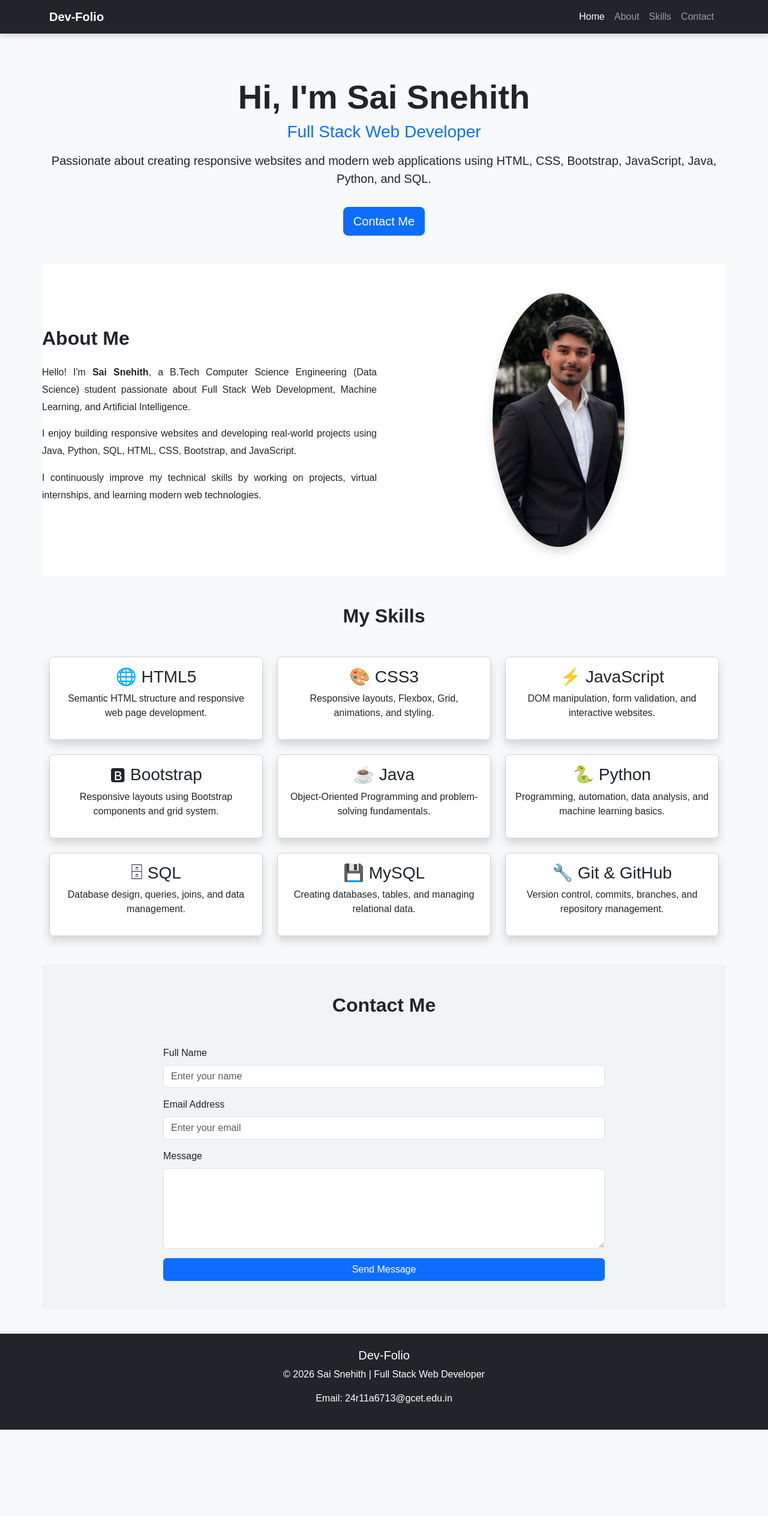
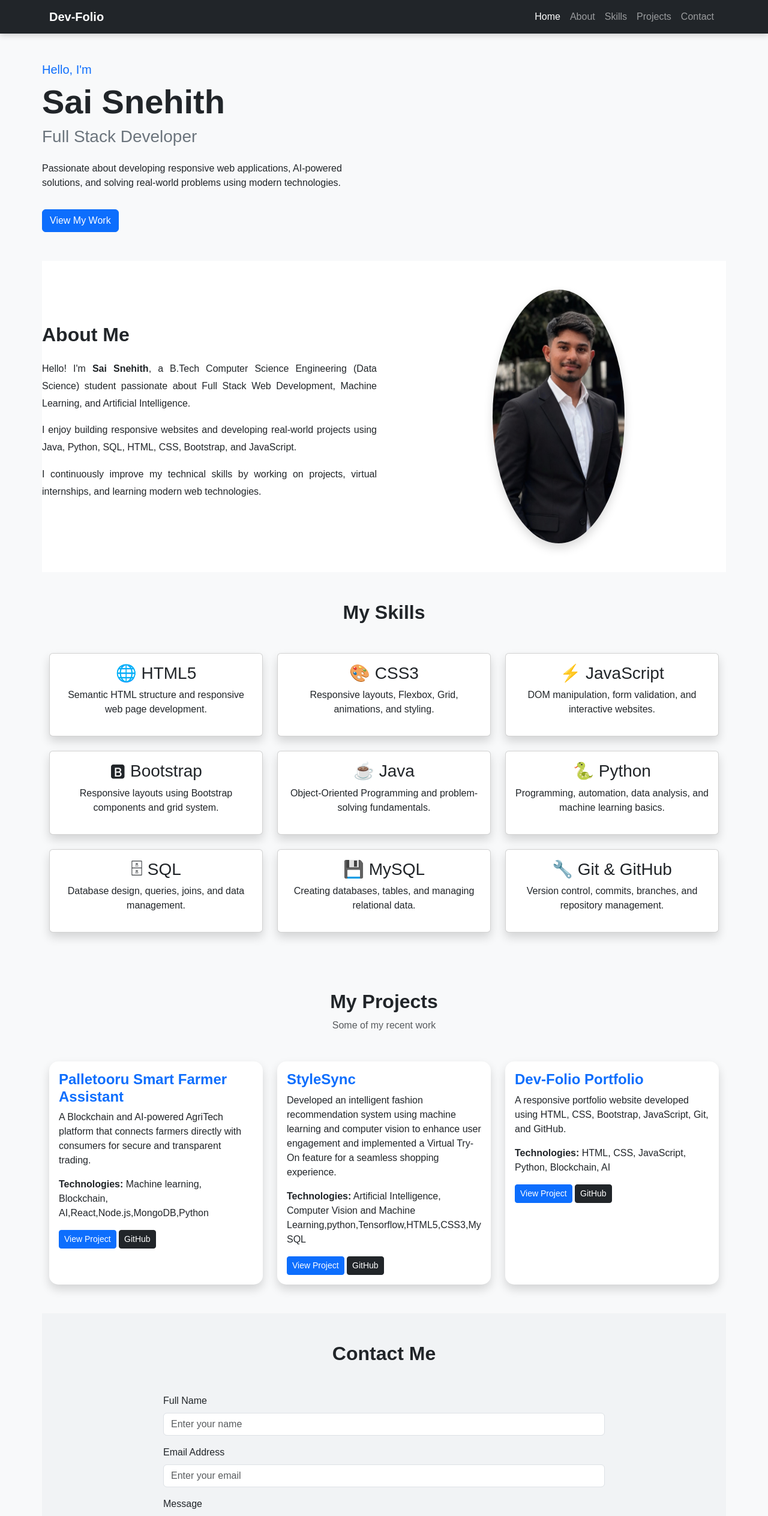
Before and after one commit to saisnehith30-ab/dev-folio-project, a plain HTML site: page index.html in a window 1280 px wide. Shown: the top 2528 px of the page at 60% size. Before the commit the page ends 2384 px from the top, so only its background shows below. Drawn offline with nearby package versions, Linux system fonts and the light colour scheme.

Commit message:
Completed Dev-Folio Portfolio Website

```diff
--- a/index.html
+++ b/index.html
@@ -47,6 +47,9 @@
                 <li class="nav-item">
                     <a class="nav-link" href="#skills">Skills</a>
                 </li>
+                <li class="nav-item">
+    <a class="nav-link" href="#projects">Projects</a>
+</li>
 
                 <li class="nav-item">
                     <a class="nav-link" href="#contact">Contact</a>
@@ -63,28 +66,39 @@
 
     <!-- Hero Section -->
      <!-- Hero Section Starts -->
-<section id="home" class="container text-center py-5">
+<section id="home" class="container py-5">
+
+    <div class="row align-items-center">
 
 
 
-    <h1 class="display-4 fw-bold mt-4">
-        Hi, I'm Sai Snehith
-    </h1>
+        <div class="col-lg-6">
 
-    <h3 class="text-primary">
-        Full Stack Web Developer
-    </h3>
+            <h5 class="text-primary">Hello, I'm</h5>
 
-    <p class="lead mt-3">
-        Passionate about creating responsive websites and modern web applications using HTML, CSS, Bootstrap, JavaScript, Java, Python, and SQL.
-    </p>
+            <h1 class="display-4 fw-bold">
+                Sai Snehith
+            </h1>
 
-    <a href="#contact" class="btn btn-primary btn-lg mt-3">
-        Contact Me
-    </a>
+            <h3 class="text-secondary">
+                Full Stack Developer
+            </h3>
+
+            <p class="mt-4">
+                Passionate about developing responsive web applications,
+                AI-powered solutions, and solving real-world problems using
+                modern technologies.
+            </p>
+
+            <a href="#projects" class="btn btn-primary mt-3">
+                View My Work
+            </a>
+
+        </div>
+
+    </div>
 
 </section>
-
 
 
     <!-- About Section -->
@@ -239,6 +253,84 @@
 
     <!-- Contact Section -->
      <!-- Contact Section Starts -->
+      <!-- Projects Section -->
+<section id="projects" class="py-5">
+    <div class="container">
+
+        <div class="text-center mb-5">
+            <h2 class="fw-bold">My Projects</h2>
+            <p class="text-muted">Some of my recent work</p>
+        </div>
+
+        <div class="row g-4">
+
+            <!-- Project 1 -->
+            <div class="col-md-4">
+                <div class="card shadow h-100">
+                    <div class="card-body">
+                        <h4>Palletooru Smart Farmer Assistant</h4>
+                        <p>
+                            A Blockchain and AI-powered AgriTech platform that
+                            connects farmers directly with consumers for secure
+                            and transparent trading.
+                        </p>
+
+
+                        <p><strong>Technologies:</strong> Machine learning, Blockchain, AI,React,Node.js,MongoDB,Python</p>
+
+<div class="mt-3">
+    <a href="#" class="btn btn-primary btn-sm">View Project</a>
+    <a href="#" class="btn btn-dark btn-sm">GitHub</a>
+</div>
+                    </div>
+                </div>
+            </div>
+
+            <!-- Project 2 -->
+            <div class="col-md-4">
+                <div class="card shadow h-100">
+                    <div class="card-body">
+                        <h4>StyleSync</h4>
+                        <p>
+                            Developed an intelligent fashion recommendation system using machine learning and computer vision
+                            to enhance user engagement and implemented a Virtual Try-On feature for a seamless shopping experience.
+                        </p>
+
+                       <p><strong>Technologies:</strong> Artificial Intelligence, Computer Vision and Machine Learning,python,Tensorflow,HTML5,CSS3,MySQL</p>
+
+<div class="mt-3">
+    <a href="#" class="btn btn-primary btn-sm">View Project</a>
+    <a href="#" class="btn btn-dark btn-sm">GitHub</a>
+</div>
+                    </div>
+                </div>
+            </div>
+
+            <!-- Project 3 -->
+            <div class="col-md-4">
+                <div class="card shadow h-100">
+                    <div class="card-body">
+                        <h4>Dev-Folio Portfolio</h4>
+                        <p>
+                            A responsive portfolio website developed using
+                            HTML, CSS, Bootstrap, JavaScript, Git, and GitHub.
+                        </p>
+
+
+                       <p><strong>Technologies:</strong> HTML, CSS, JavaScript, Python, Blockchain, AI</p>
+
+<div class="mt-3">
+    <a href="#" class="btn btn-primary btn-sm">View Project</a>
+    <a href="#" class="btn btn-dark btn-sm">GitHub</a>
+</div>
+                    </div>
+                </div>
+            </div>
+
+        </div>
+
+    </div>
+</section>
 <section id="contact" class="container py-5">
 
     <h2 class="text-center fw-bold mb-5">
@@ -306,17 +398,33 @@
 
 
     <!-- Footer -->
-     <footer class="bg-dark text-white text-center p-4">
+ <footer class="bg-dark text-white text-center p-4">
 
-    <h5>Dev-Folio</h5>
+    <h4>Sai Snehith</h4>
 
-    <p>
-        © 2026 Sai Snehith | Full Stack Web Developer
-    </p>
+    <p>Full Stack Developer</p>
 
-    <p>
-        Email: 24r11a6713@gcet.edu.in
-    </p>
+    <p>Email: 24r11a6713@gcet.edu.in</p>
+
+    <div class="mt-3">
+
+        <a href="https://www.linkedin.com/in/sai-snehith-bathula/"
+           class="btn btn-outline-info btn-sm">
+           LinkedIn
+        </a>
+
+        <a href="https://github.com/saisnehith30-ab"
+           class="btn btn-outline-light btn-sm">
+           GitHub
+        </a>
+
+
+
+    </div>
+
+    <hr>
+
+    <p>© 2026 Sai Snehith. All Rights Reserved.</p>
 
 </footer>
 
--- a/style.css
+++ b/style.css
@@ -69,3 +69,42 @@ footer {
     text-align:justify;
     line-height:1.8;
 }
+/* Projects Section */
+#projects {
+    background-color: #f8f9fa;
+}
+
+#projects .card {
+    border: none;
+    border-radius: 15px;
+    transition: 0.3s ease;
+}
+
+#projects .card:hover {
+    transform: translateY(-10px);
+    box-shadow: 0px 10px 25px rgba(0,0,0,0.2);
+}
+
+#projects h4 {
+    color: #0d6efd;
+    font-weight: bold;
+}
+.btn{
+    transition:0.3s;
+}
+
+.btn:hover{
+    transform:scale(1.05);
+}
+
+img{
+    transition:0.4s;
+}
+
+img:hover{
+    transform:scale(1.03);
+}
+
+html{
+    scroll-behavior:smooth;
+}
```
